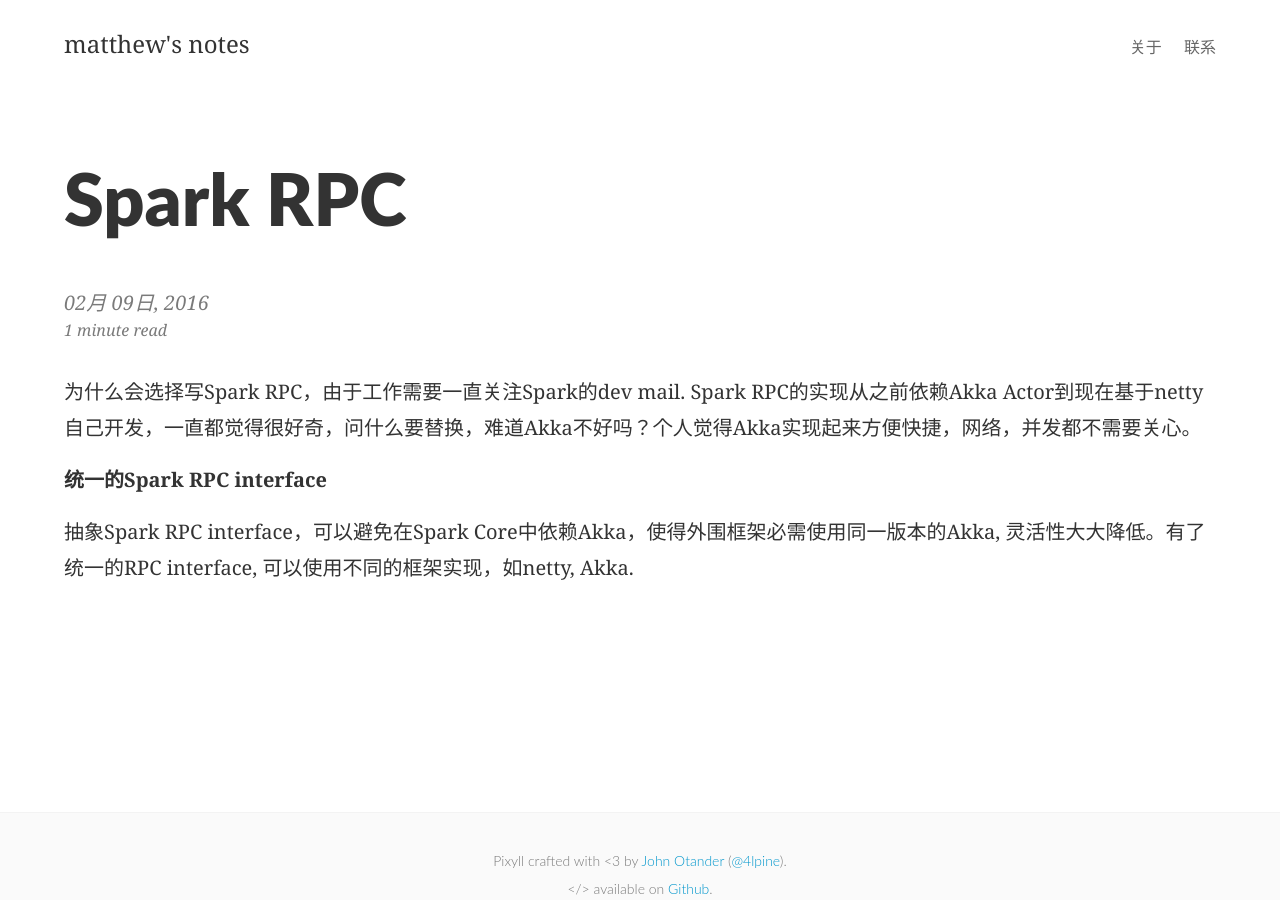
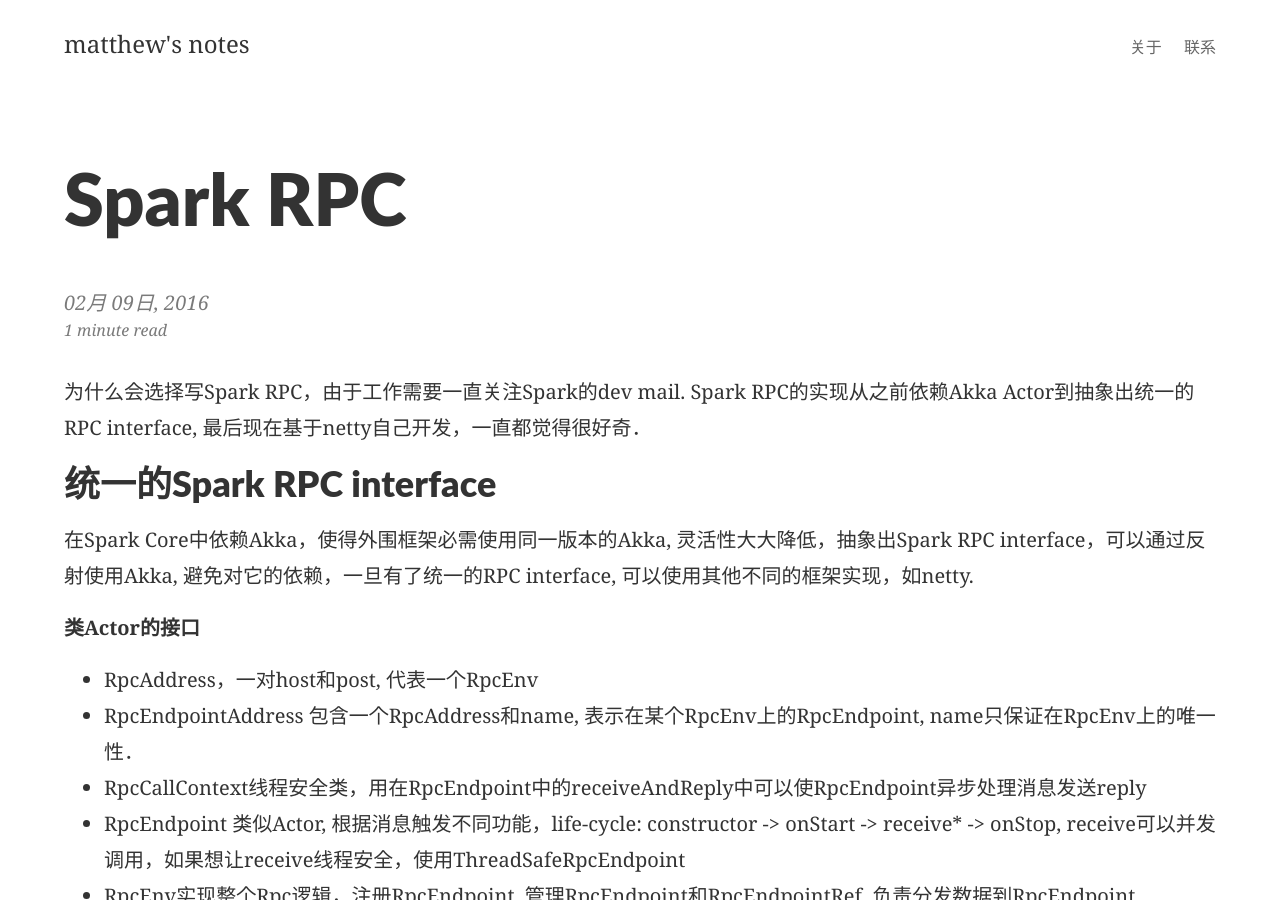
Before and after one commit to taigetco/taigetco.github.io, a Jekyll site: the page built from _posts/2016-02-09-spark-rpc.md, in a window 1280 px wide and 900 px high. Built offline with Jekyll 4.4.1, drawn with Linux system fonts in a browser that asks for light colours; some web fonts are replaced; some of the changed text lies outside the part shown.

Commit message:
update for spark rpc

````diff
--- a/_posts/2016-02-09-spark-rpc.md
+++ b/_posts/2016-02-09-spark-rpc.md
@@ -6,8 +6,38 @@ summary:    关于Spark设计与实现
 categories: Spark design
 ---
 
-为什么会选择写Spark RPC，由于工作需要一直关注Spark的dev mail. Spark RPC的实现从之前依赖Akka Actor到现在基于netty自己开发，一直都觉得很好奇，问什么要替换，难道Akka不好吗？个人觉得Akka实现起来方便快捷，网络，并发都不需要关心。<br/>
+为什么会选择写Spark RPC，由于工作需要一直关注Spark的dev mail. Spark RPC的实现从之前依赖Akka Actor到抽象出统一的RPC interface, 最后现在基于netty自己开发，一直都觉得很好奇．
 
-**统一的Spark RPC interface**
+### 统一的Spark RPC interface
 
-抽象Spark RPC interface，可以避免在Spark Core中依赖Akka，使得外围框架必需使用同一版本的Akka, 灵活性大大降低。有了统一的RPC interface, 可以使用不同的框架实现，如netty, Akka.
+在Spark Core中依赖Akka，使得外围框架必需使用同一版本的Akka, 灵活性大大降低，抽象出Spark RPC interface，可以通过反射使用Akka, 避免对它的依赖，一旦有了统一的RPC interface, 可以使用其他不同的框架实现，如netty.
+
+**类Actor的接口**
+* RpcAddress，一对host和post, 代表一个RpcEnv
+* RpcEndpointAddress 包含一个RpcAddress和name, 表示在某个RpcEnv上的RpcEndpoint, name只保证在RpcEnv上的唯一性．
+* RpcCallContext线程安全类，用在RpcEndpoint中的receiveAndReply中可以使RpcEndpoint异步处理消息发送reply
+* RpcEndpoint 类似Actor, 根据消息触发不同功能，life-cycle: constructor -> onStart -> receive* -> onStop, receive可以并发调用，如果想让receive线程安全，使用ThreadSafeRpcEndpoint
+* RpcEnv实现整个Rpc逻辑，注册RpcEndpoint, 管理RpcEndpoint和RpcEndpointRef, 负责分发数据到RpcEndpoint
+* RpcEndpointRef是RpcEndpoint的远程引用，提供send/ask方法，向RpcEndpoint发送数据，简单点实际是一个客户端，只是标注要发往那个RpcEndpoint
+
+**和Actor的异同**
+* 线程安全性：Actor是一个有状态，receive一次只能处理一条消息，不能并行执行．对于使用Actor实现Rpc interface, 不需要保证线程安全性，synchronize完全不需要，Akka已经保证．但这个设计也有不妥之处，假设一个事件RpcEndpoint需要处理很长时间，后续的消息延迟就会很高，响应变慢．通常处理办法都是开一个线程池来处理，对于RpcEndpoint的状态的更新又会牵涉到synchronize来保证线程安全性．
+* 在RpcEndpoint中添加方法```def receiveAndReply(context: RpcCallContext): PartialFunction[Any, Unit]```使异步处理消息成为可能, 从而使RpcEndpoint可以并行处理消息．
+    ```java
+    trait RpcCallContext {
+      def reply(response: Any): Unit
+      def sendFailure(e: Throwable): Unit
+      def senderAddress: RpcAddress
+    }
+    ```
+* 异常处理，Actor中有SupervisorStrategy来负责异常处理，Non-fatal throwables会回传给sender, 由sender来判断处理逻辑．
+* 隔离事件处理逻辑，`RpcEndpointRef`中`ask`必须发送到`RpcEndpoint`中的`receiveAndReply`, `send`才会发送到`receive`
+
+### Netty具体实现
+
+
+
+
+
+
+来看一下Akka里面是如何解决这一问题，而问什么在Spark中解决起来比较麻烦
````
